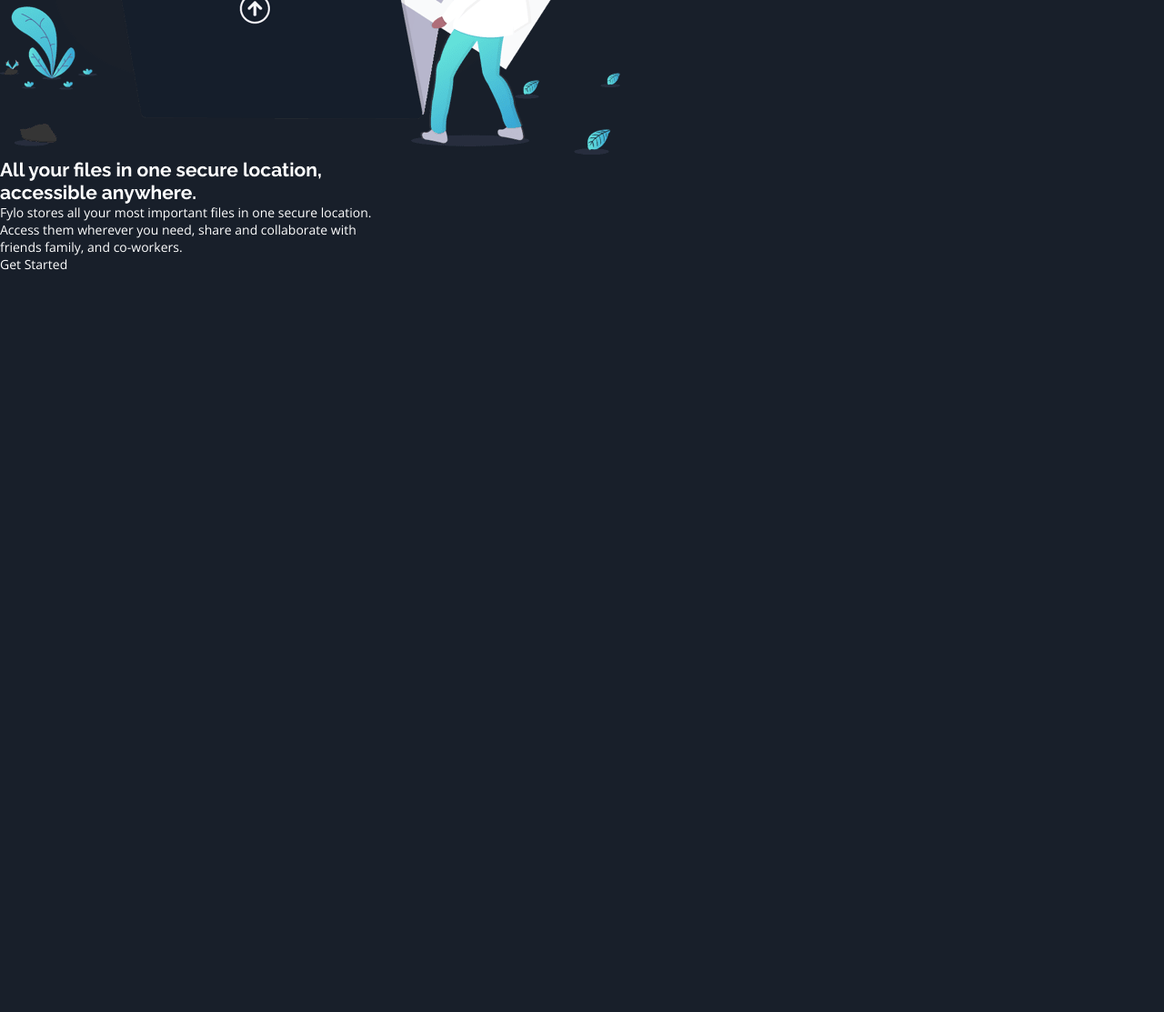
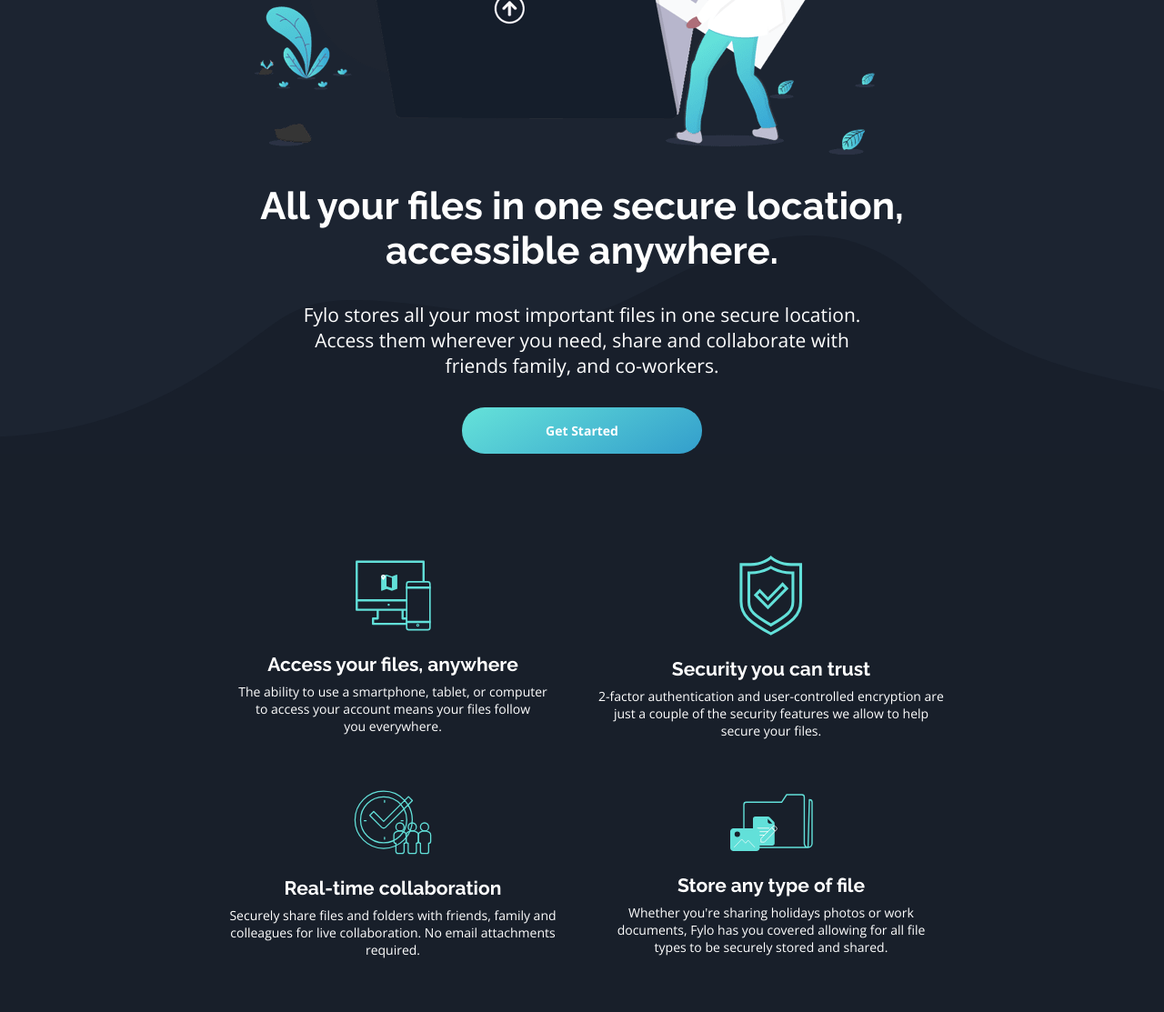
Before and after one commit to MaedehAlizadeh/Fylo-Landing-Page, a plain HTML site: page index.html in a window 1280 px wide. Shown: the part 515-1628 px from the top of the page at 91% size. Before the commit the page ends 815 px from the top, so only its background shows below. Drawn offline with nearby package versions, Linux system fonts and the light colour scheme.

Commit message:
Added Features Section

```diff
--- a/css/style.css
+++ b/css/style.css
@@ -7,6 +7,9 @@
     Fonts
     General Style
     Header Style
+    Hero Section Style
+    Features Section Style
+
 */
 
 
@@ -52,13 +55,11 @@ a {
     text-decoration: none;
 }
 
-
 /* ====== Header Style ====== */
 header {
     background: var(--intro-email-background);
     display: flex;
 }
-
 .container {
     width: 100%;
     margin-top: 4rem;
@@ -81,3 +82,77 @@ header {
 .navbar-nav li {
     margin-left: 4rem;
 }
+
+
+/* ====== Hero Section Style ====== */
+.hero {
+    display: flex;
+    justify-content: center;
+    flex-direction: column;
+    align-items: center;
+    background: var(--intro-email-background) url('../images/bg-curvy-desktop.svg') left bottom/100vw 240px  no-repeat;
+    margin-bottom: 5rem;
+}
+
+.hero-text {
+    display: flex;
+    justify-content: center;
+    align-items: center;
+    flex-direction: column;
+}
+
+.hero-text h1, .hero-text p{
+    text-align: center;
+    margin-top: 2rem;
+    font-size: 3em;
+}
+
+.hero-text p {
+    font-size: 1.5em;
+}
+
+.hero-btn {
+    width: 200px;
+    color: var(--text-color);
+    background: linear-gradient(150deg , var(--gradient-color-2) , var(--gradient-color));
+    border-radius: 25px;
+    transition: all 1s linear;
+    padding: 1rem 2rem;
+    margin-top: 2rem;
+    text-align: center;
+    font-weight: 800;
+}
+
+.hero-btn:hover {
+    background: var(--hover-color);
+}
+
+
+/* ====== Features Section Style ====== */
+.features {
+    width: 65%;
+    margin: 7rem auto 3rem;
+}
+
+.features-item {
+    display: grid;
+    grid-template-columns: repeat(2 , 1fr);
+}
+
+.item {
+    display: flex;
+    justify-content: center;
+    align-items: center;
+    flex-direction: column;
+    margin-bottom: 3rem;
+}
+
+.features-item img {
+    display: block;
+    margin-bottom: 1.5rem;
+}
+
+.feature-text h1 , .feature-text p {
+    text-align: center;
+    margin-bottom: .5rem;
+}
--- a/index.html
+++ b/index.html
@@ -4,10 +4,12 @@
     <meta charset="UTF-8">
     <meta http-equiv="X-UA-Compatible" content="IE=edge">
     <meta name="viewport" content="width=device-width, initial-scale=1.0">
+    <!-- Style -->
     <link rel="stylesheet" href="./css/style.css">
     <title>Fylo Landing Page</title>
 </head>
 <body>
+    <!-- Header Started -->
     <header>
         <div class="container">
             <div class="row">
@@ -24,8 +26,10 @@
             </div>
         </div>
     </header>
+    <!-- Header Ended -->
 
     <main>
+        <!-- Hero Section Started -->
         <section class="hero">
             <img src="./images/illustration-intro.png" alt="hero">
             <div class="hero-text">
@@ -37,9 +41,57 @@
                 <a href="#" role="link" class="hero-btn">Get Started</a>
             </div>
         </section>
+        <!-- Hero Section Ended -->
 
+        <!-- Features Section Started -->
+        <section class="features">
+            <div class="features-item">
+                <div class="item">
+                    <img src="./images/icon-access-anywhere.svg" alt="access file anywhere">
+                    <div class="feature-text">
+                        <h1>Access your files, anywhere</h1>
+                        <p>The ability to use a smartphone, tablet, or computer <br>
+                            to access your account means your files follow <br>
+                            you everywhere.
+                        </p>
+                    </div>
+                </div>
+                <div class="item">
+                    <img src="./images/icon-security.svg" alt="security">
+                    <div class="feature-text">
+                        <h1>Security you can trust</h1>
+                        <p>2-factor authentication and user-controlled encryption are <br>
+                            just a couple of the security features we allow to help <br>
+                            secure your files.
+                        </p>
+                    </div>
+                </div>
+                <div class="item">
+                    <img src="./images/icon-collaboration.svg" alt="collaboration">
+                    <div class="feature-text">
+                        <h1>Real-time collaboration</h1>
+                        <p>Securely share files and folders with friends, family and <br>
+                            colleagues for live collaboration. No email attachments <br>
+                            required.
+                        </p>
+                    </div>
+                </div>
+                <div class="item">
+                    <img src="./images/icon-any-file.svg" alt="any file">
+                    <div class="feature-text">
+                        <h1>Store any type of file</h1>
+                        <p>Whether you're sharing holidays photos or work <br>
+                            documents, Fylo has you covered allowing for all file <br>
+                            types to be securely stored and shared.
+                        </p>
+                    </div>
+                </div>
+            </div>
+        </section>
+        <!-- Features Section Ended -->
     </main>
 
+    <!-- JavaScript -->
     <script src="./js/main.js"></script>
 </body>
 </html>
```
Also changed, not shown: images/bg-curvy-desktop.svg (added), images/icon-access-anywhere.svg (added), images/icon-any-file.svg (added), images/icon-collaboration.svg (added), images/icon-security.svg (added).
